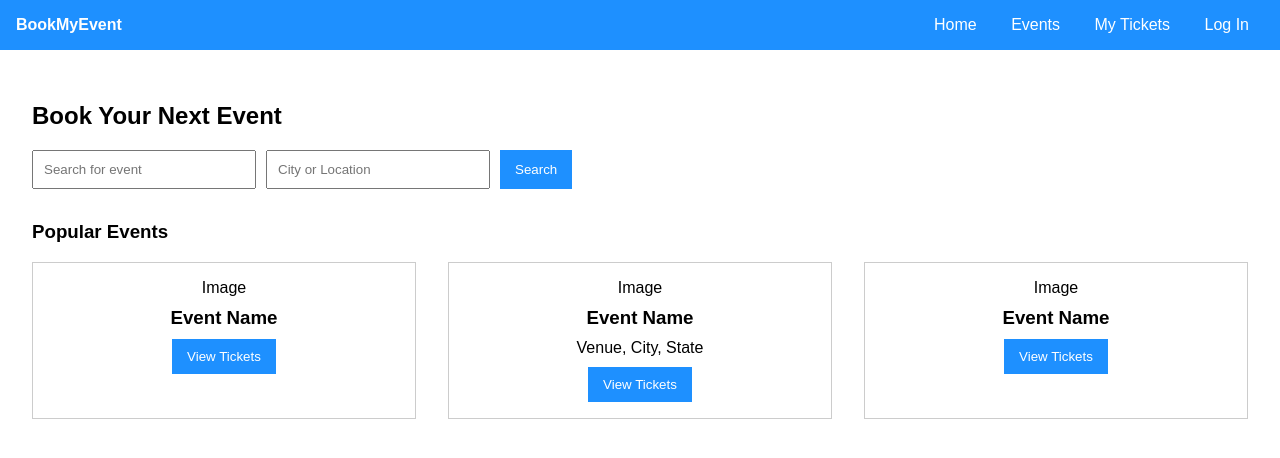
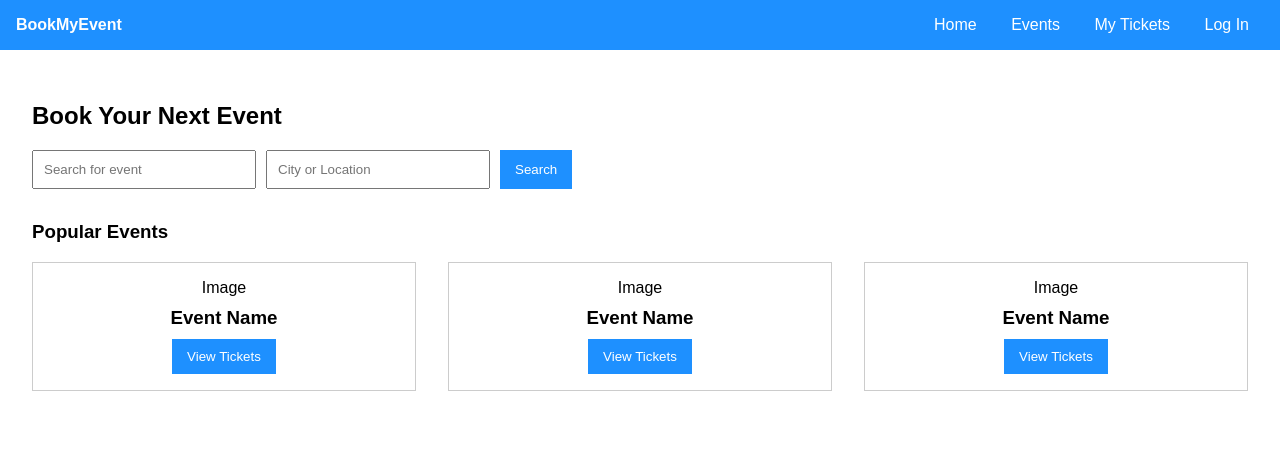
Before and after one commit to Nettaj007/Nettaj007.github.io, a plain HTML site: page Onlinebooking.html in a window 1280 px wide. Drawn offline with Linux system fonts and the light colour scheme.

Commit message:
Update Onlinebooking.html

```diff
--- a/Onlinebooking.html
+++ b/Onlinebooking.html
@@ -46,7 +46,6 @@
       <div class="event-card">
         <div class="img-placeholder">Image</div>
         <h3>Event Name</h3>
-        <p>Venue, City, State</p>
         <button>View Tickets</button>
       </div>
       <div class="event-card">
```
